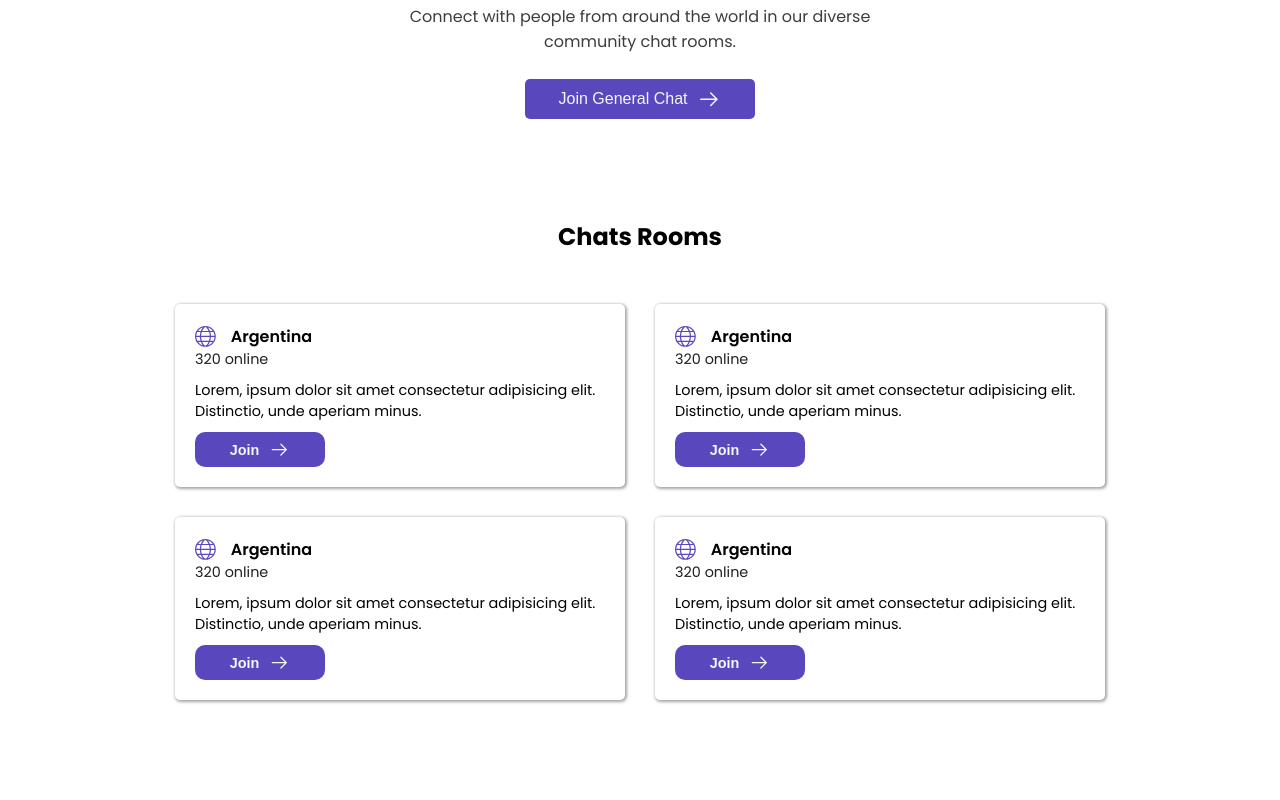
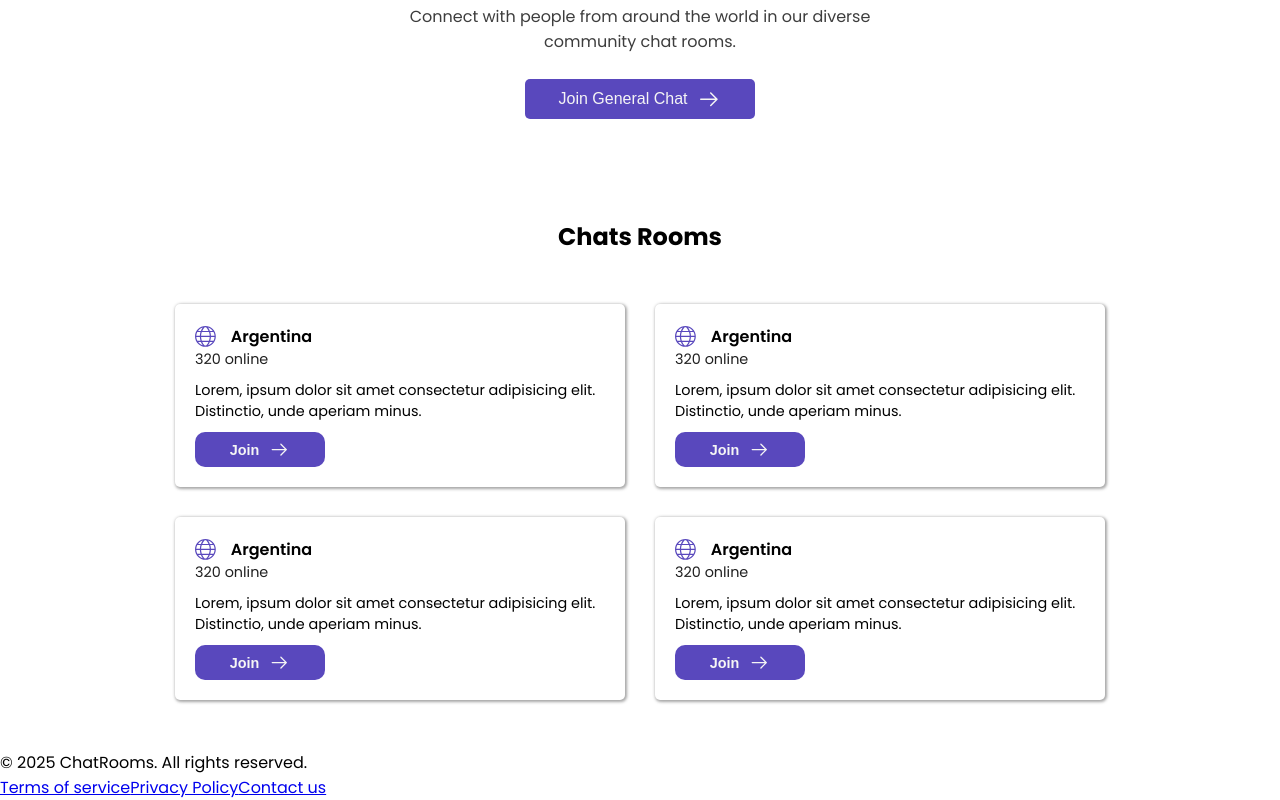
Before and after one commit to RodrigoLV9/chat-rooms, a React (Vite) app: page / in a window 1280 px wide. Shown: the part 248-1048 px from the top of the page. Before the commit the page ends 998 px from the top, so only its background shows below. Built offline with nearby package versions, Linux system fonts and the light colour scheme.

Commit message:
feat(Footer): Create structure html for Footer component

```diff
--- a/src/App.tsx
+++ b/src/App.tsx
@@ -1,10 +1,11 @@
 import './App.css'
+import { Footer } from './components/Footer'
 import {Main} from './pages/Main'
 function App() {
   return (
     <>
       <Main/>
-
+      <Footer/>
     </>
   )
 }
--- /dev/null
+++ b/src/components/Footer.tsx
@@ -0,0 +1,14 @@
+import React from 'react'
+
+export const Footer:React.FC = () => {
+  return (
+    <footer className='footer'>
+        <p>© 2025 ChatRooms. All rights reserved.</p>
+        <div className="footerBottom">
+            <a href='#'>Terms of service</a>
+            <a href='#'>Privacy Policy</a>
+            <a href='#'>Contact us</a>
+        </div>
+    </footer>
+  )
+}
```
